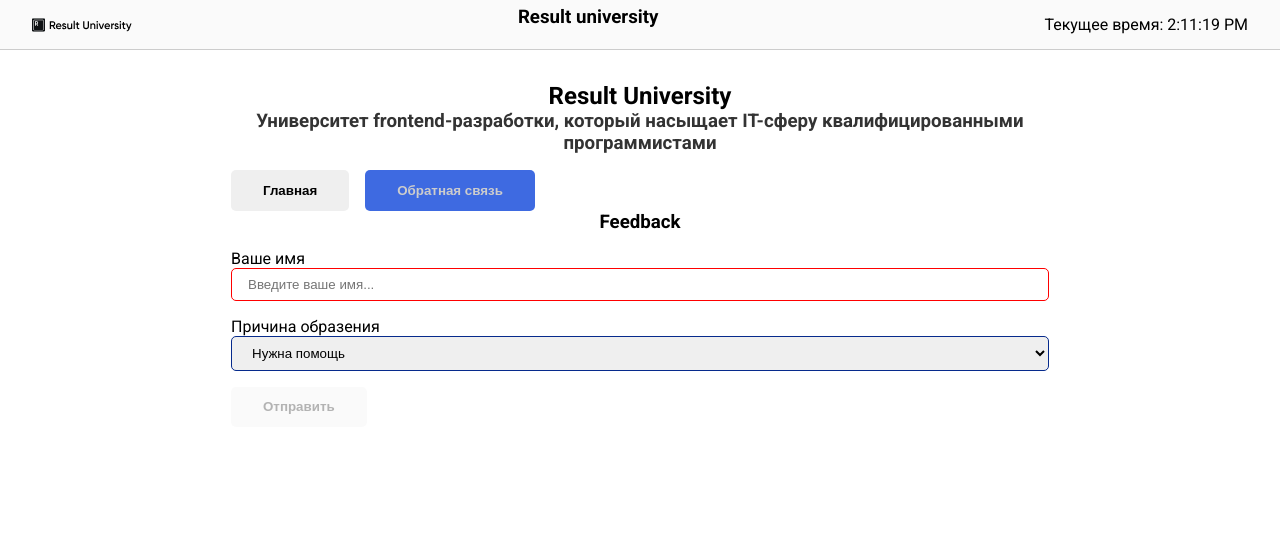
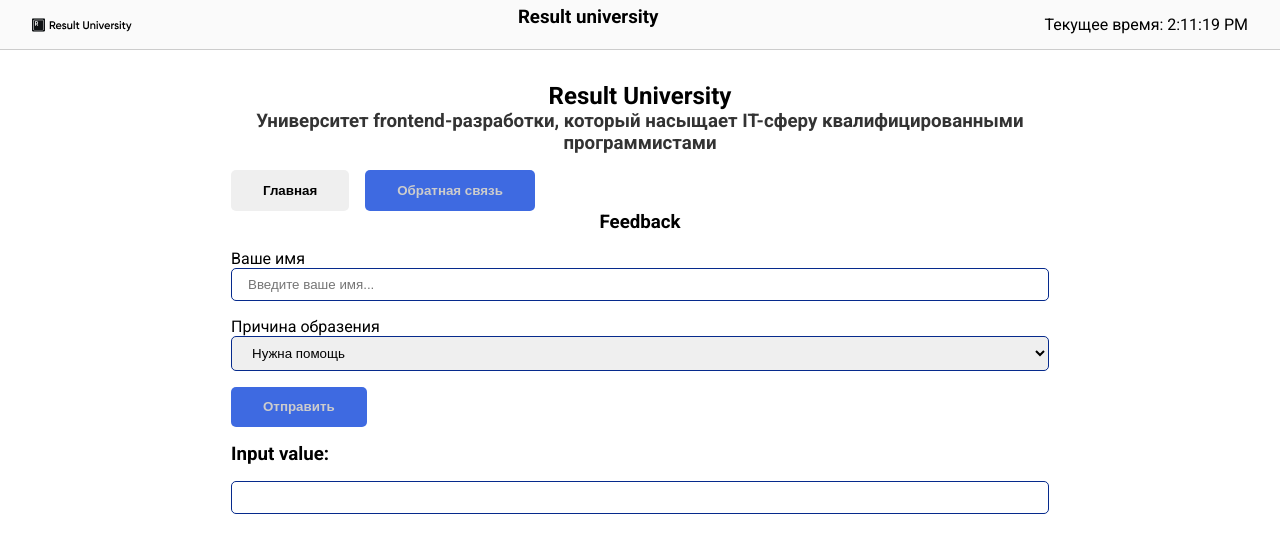
Before and after one commit to Odiosus/react-project, a React (Vite) app: page / in a window 1280 px wide. Both pictures are taken after a click on the button "Обратная связь". Shown: the top 552 px of the page. Built offline with nearby package versions, Linux system fonts and the light colour scheme.

Commit message:
добавлен компонент с инпутом ввода текста по нажатию Enter

```diff
--- a/src/components/FeedbackSection.jsx
+++ b/src/components/FeedbackSection.jsx
@@ -1,11 +1,39 @@
 import Button from "./Button/Button.jsx";
-import { useState } from "react";
+import { useRef, useState } from "react";
 
+// компонент с инпутом ввода текста по нажатию Enter
+function StateVsRef() {
+
+  // состояние юз.реф на инпут
+  const input = useRef()
+  const [show, setShow] = useState(false)
+
+  // устанавливаем смену состояния после нажатия Энтер
+  function handleKeyDown(event) {
+    if (event.key === 'Enter') {
+      setShow(true)
+    }
+  }
+
+  return (
+    <div>
+      <h3>Input value: {show && input.current.value}</h3>
+      <input
+        ref = {input}
+        type = "text"
+        className = 'control'
+        onKeyDown = {handleKeyDown}
+      />
+    </div>
+  )
+}
+
+// компонент фидбэка
 export default function FeedbackSection() {
 
   const [form, setForm] = useState({
     name: "",
-    hasError: true,
+    hasError: false,
     reason: "help",
   })
 
@@ -33,7 +61,10 @@
 
       {/*<Button onClick = {toggleError}>Toggle Error</Button>*/}
 
-      <form action = "">
+      <form
+        action = ""
+        style = {{marginBottom: '1rem'}}
+      >
         <label htmlFor = "name">Ваше имя</label>
         <input
           type = "text"
@@ -78,6 +109,8 @@
           Отправить
         </Button>
       </form>
+
+      <StateVsRef/>
     </section>
   )
 }
```
